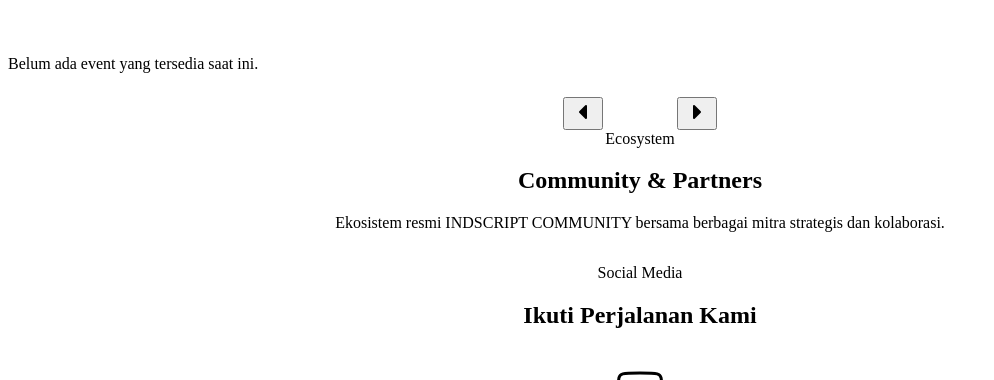
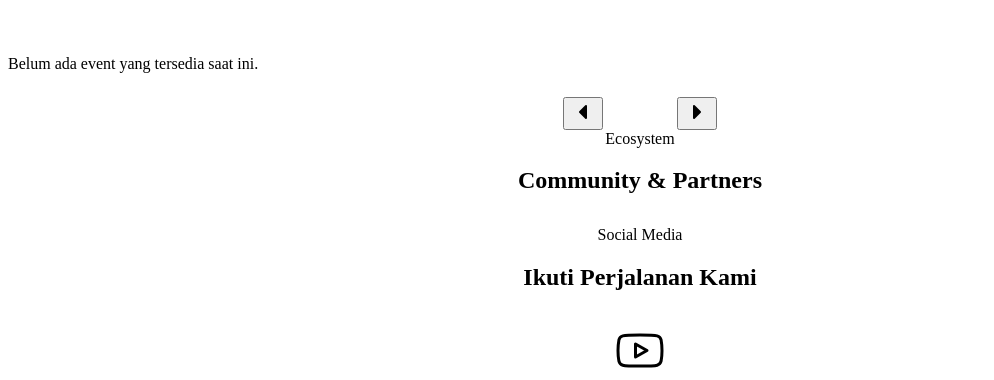
Before and after one commit to Syd-max/indscript-community, a website built with Vite: page index.html in a window 1280 px wide. Shown: the part 4111-4491 px from the top of the page, without its empty margins (0-994 px from the left). Built offline with nearby package versions, Linux system fonts and the light colour scheme; some packages are replaced by stand-ins of ours; no server answers; the database is empty.

Commit message:
style: remove description text from ecosystem section as requested

```diff
--- a/index.html
+++ b/index.html
@@ -164,7 +164,7 @@
       <div class="section__header" style="text-align: center; margin-bottom: 2rem;">
         <span class="section__label">Ecosystem</span>
         <h2 class="section__title">Community & Partners</h2>
-        <p class="section__desc">Ekosistem resmi INDSCRIPT COMMUNITY bersama berbagai mitra strategis dan kolaborasi.</p>
+
       </div>
 
       <!-- Marquee -->
```
